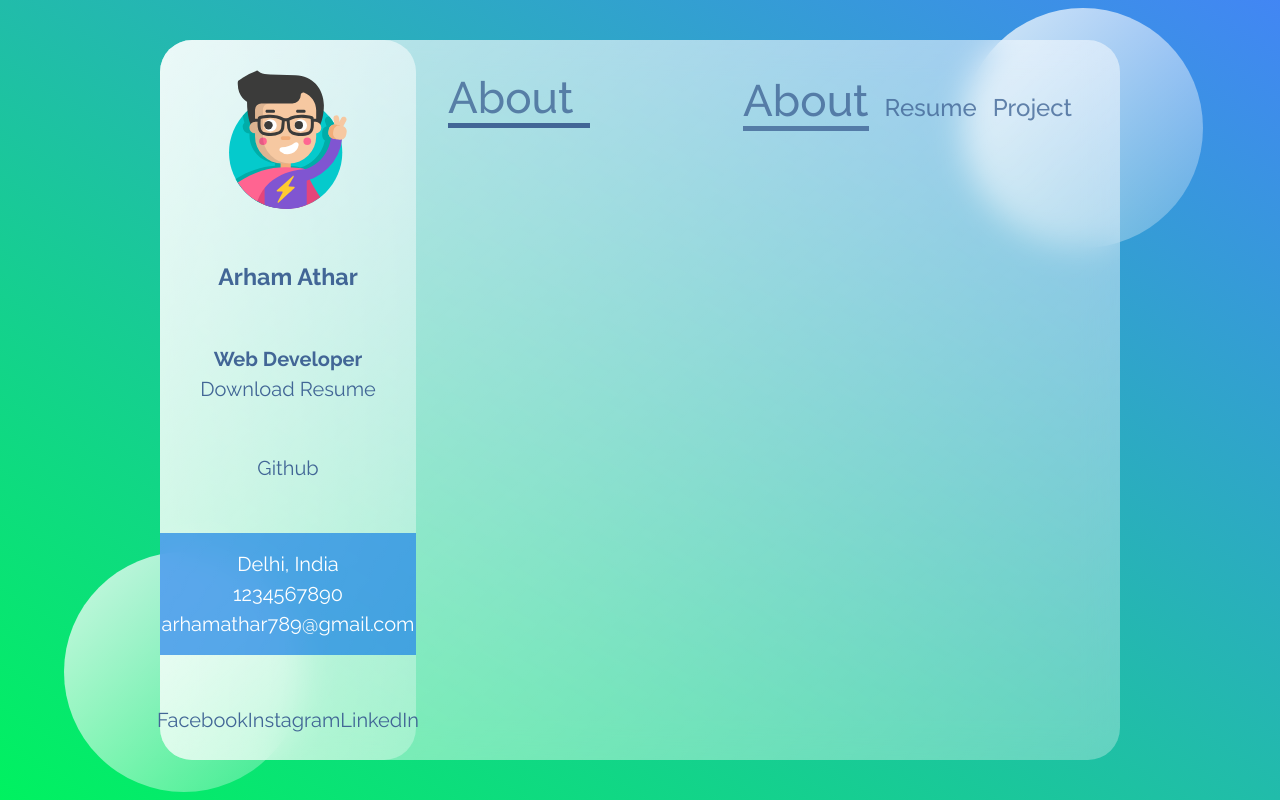
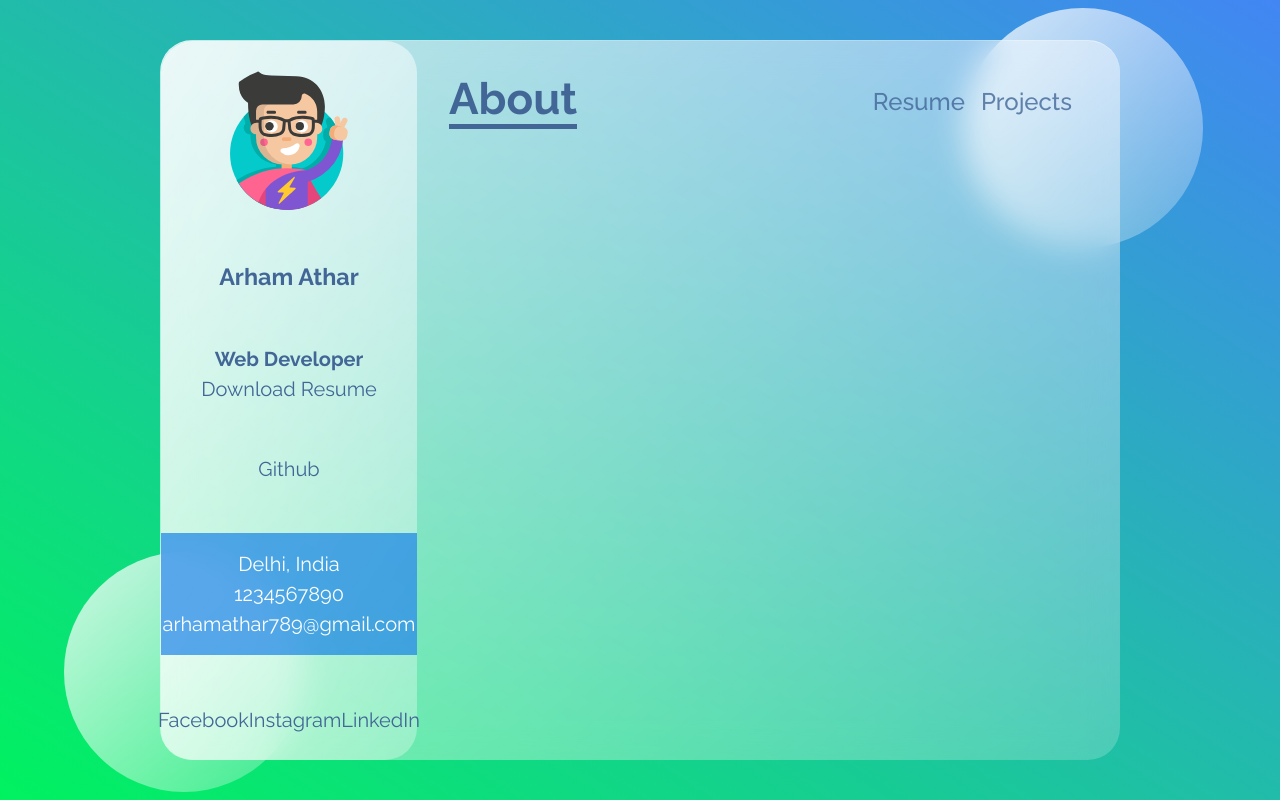
Before and after one commit to arhamathar/React-Portfolio, a React (Create React App) app: page / in a window 1280 px wide. Built offline with nearby package versions, Linux system fonts and the light colour scheme.

Commit message:
navbar functionality added

```diff
--- a/src/App.css
+++ b/src/App.css
@@ -28,9 +28,11 @@
     background: linear-gradient(
         to right bottom,
         rgba(255,255,255,0.7),
-        rgba(255, 255, 255, 0.3)
+        rgba(255, 255, 255, 0.2)
     );
     backdrop-filter: blur(1rem);
+    border-top: 1px solid rgba(255, 255, 255, 0.5);
+    border-left: 1px solid rgba(255, 255, 255, 0.5);
     border-radius: 2rem;
     position: relative;
     z-index: 3;
--- a/src/components/Navbar/Navbar.css
+++ b/src/components/Navbar/Navbar.css
@@ -19,7 +19,7 @@
     margin-right: 1rem;
 }
 
-.active {
+.active h3{
     font-size: 2.75rem;
     border-bottom: 5px solid #426696;
     font-weight: 600;
--- a/src/components/Navbar/Navbar.js
+++ b/src/components/Navbar/Navbar.js
@@ -1,18 +1,41 @@
-import React from 'react';
+import React, { useState } from 'react';
+import { act } from 'react-dom/test-utils';
 import { NavLink } from 'react-router-dom';
 import './Navbar.css';
 
 function Navbar() {
+    const [active, setActive] = useState('About');
+
+    const onClickHandler = (e) => {
+        console.log(e);
+        setActive(e)
+    }
+
     return (
         <div className="navbar">
             <li className="active">
-                <NavLink activeClassName="active" exact to="/">About</NavLink>
+                <h3 className="acitve-heading">{active}</h3>
             </li>
             <li className="navlinks">
-                <NavLink to="/">About</NavLink>
-                <NavLink to="/resume">Resume</NavLink>
-                <NavLink to="/projects">Project</NavLink>
-            </li>
+                {active !== 'About' && (
+                    <NavLink
+                        onClick={() => onClickHandler('About')}
+                        to="/"
+                    >About</NavLink>
+                )}
+                {active !== 'Resume' && (
+                    <NavLink
+                        onClick={() => onClickHandler('Resume')}
+                        to="/resume"
+                    >Resume</NavLink>
+                )}
+                {active !== 'Projects' && (
+                    <NavLink
+                        onClick={() => onClickHandler('Projects')}
+                        to="/projects"
+                    >Projects</NavLink >
+                )}
+            </li >
         </div >
     );
 }
```
